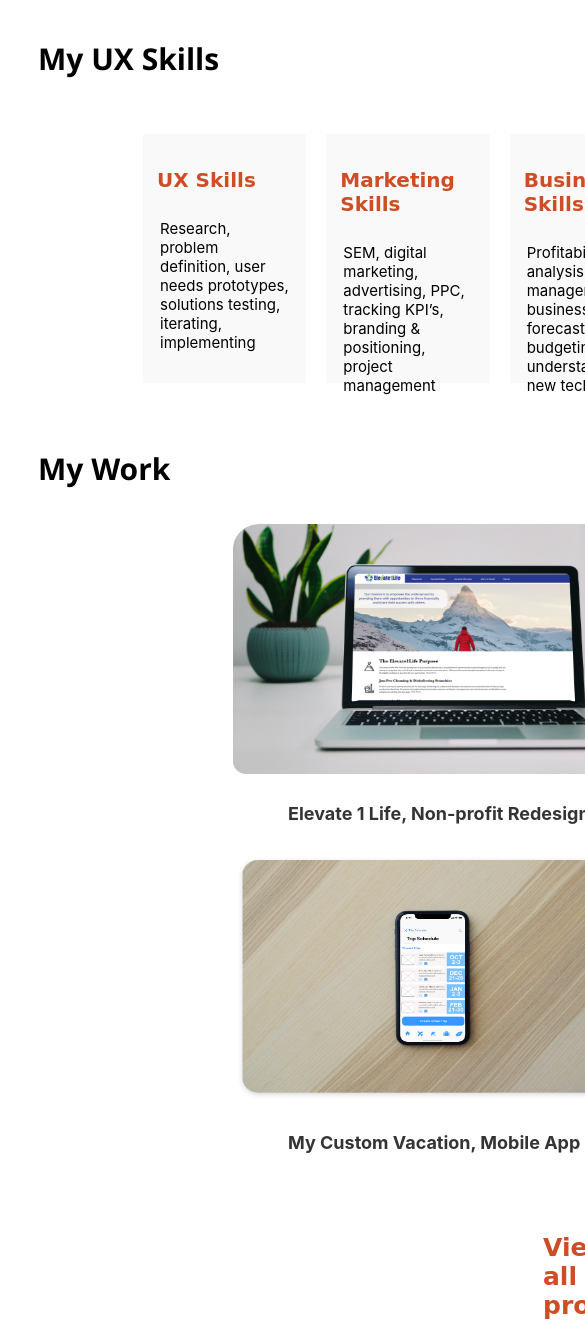
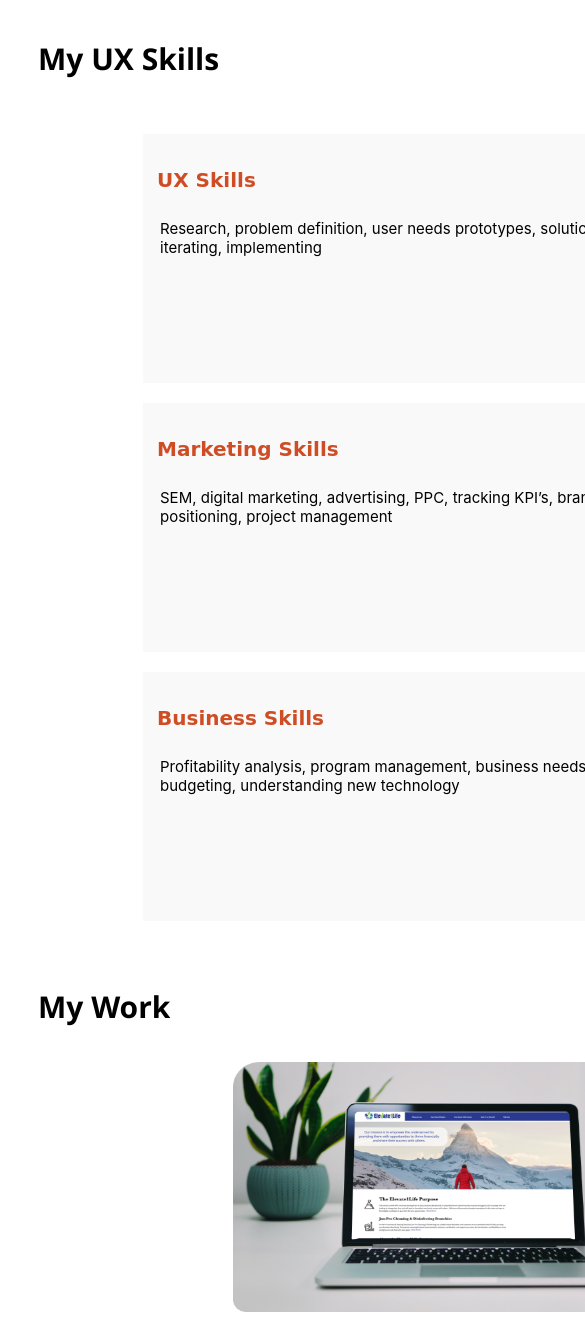
Before and after one commit to cbolesen/UX_UI_HW_18, a plain HTML site: page index.html in a window 390 px wide. Shown: the part 858-2191 px from the top of the page, 585 px wide, since content can reach past the window. Drawn offline with Linux system fonts and the light colour scheme.

Commit message:
testing mobile
jan 14th

```diff
--- a/index.html
+++ b/index.html
@@ -46,7 +46,7 @@
         <div class="content">
         <h1>My UX Skills</h1>
         <div class="flexContainer">
-            <div class="child">
+            <div id="child">
                 <h3>UX Skills</h3>
                 <p>Research, problem
                     definition, user needs
@@ -54,14 +54,14 @@
                     testing, iterating,
                     implementing</p>
             </div>
-            <div class="child">
+            <div id="child">
                 <h3>Marketing Skills</h3>
                 <p>SEM, digital marketing, advertising, PPC,
                     tracking KPI’s, branding
                     & positioning, project
                     management</p>
             </div>
-            <div class="child">
+            <div id="child">
                 <h3>Business Skills</h3>
                 <p>Profitability analysis,
                     program management,
@@ -74,12 +74,10 @@
     </section>
 <!--My Work Section Constructed using CSS Grid-->
     <section class=myWork>
-
-
         <div class="content">
             <h1>My Work</h1>
         </div>
-        <div class="workGrid">
+        <div id="workGrid">
                 <div>
                 <img src="images/Elevate1Life.png" alt="Elevate 1 Life" width="400" height="250" ALIGN="center">
                 <h4>Elevate 1 Life, Non-profit Redesign</h4>
--- a/style.css
+++ b/style.css
@@ -71,11 +71,11 @@ h2{
 }
 .flexContainer{
   width: 550px;
-  display: inline-flex;
+  display:inline-flex;
   padding: 15px;
   margin-left: 80px;
 }
-.child{
+#child{
   width: 200px;
   height: 225px;
   padding: 12px;
@@ -88,7 +88,7 @@ h2{
   font-family: cursive;
   color:rgba(199, 53, 8, 0.884);
 }
-.workGrid{
+#workGrid{
   display: grid;
   margin-left: 200px;
   grid-template-columns: 1fr 1fr;
@@ -124,14 +124,14 @@ h5{
   color:rgba(199, 53, 8, 0.884);
   margin-left: 500px;
 }
-@media only screen and  (max-width: 600){
-  .flexContainer{
+@media only screen and (max-width: 600px) {
+  .flexContainer {
   flex-direction: column;
   }
-  .child{
+  #child {
     width: 100%;
   }
-  .workGrid{
+  #workGrid {
     grid-template-columns: 1fr;
     grid-template-rows: 300px 300px 300px 300px;
     grid-template-areas:
@@ -141,3 +141,4 @@ h5{
       "bottomRightimage"
     ;
   }
+}
```
Lines whose indentation alone changed are shown as unchanged.
